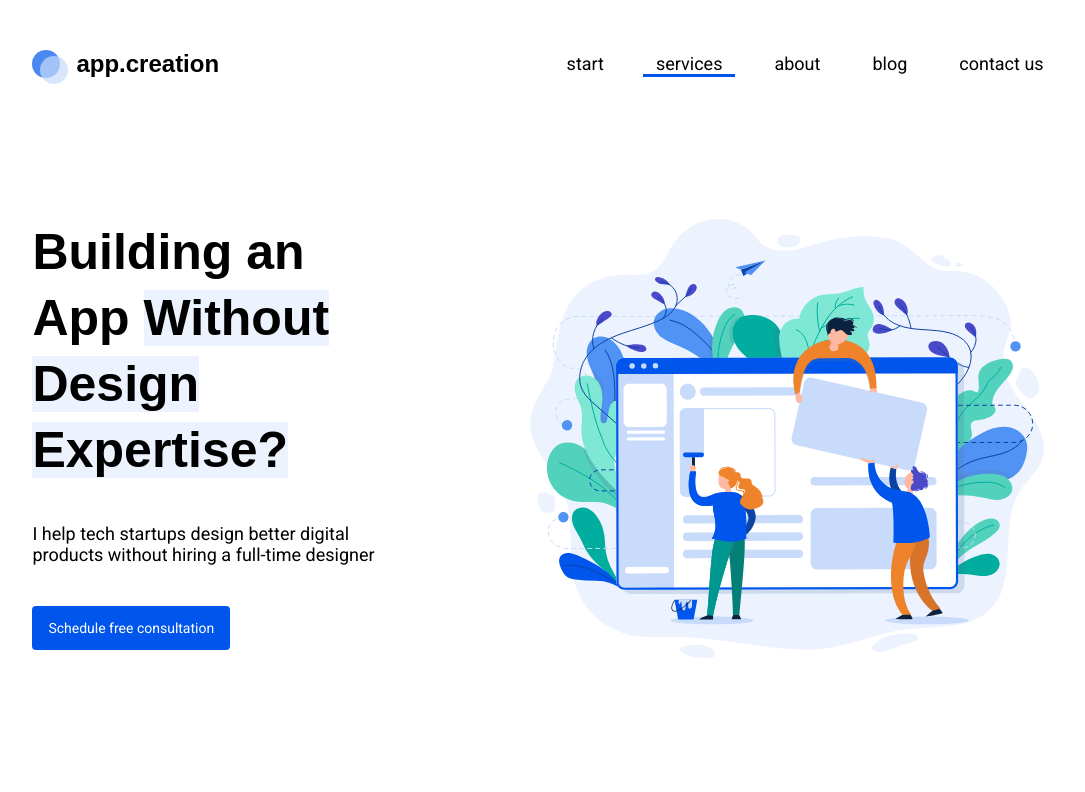
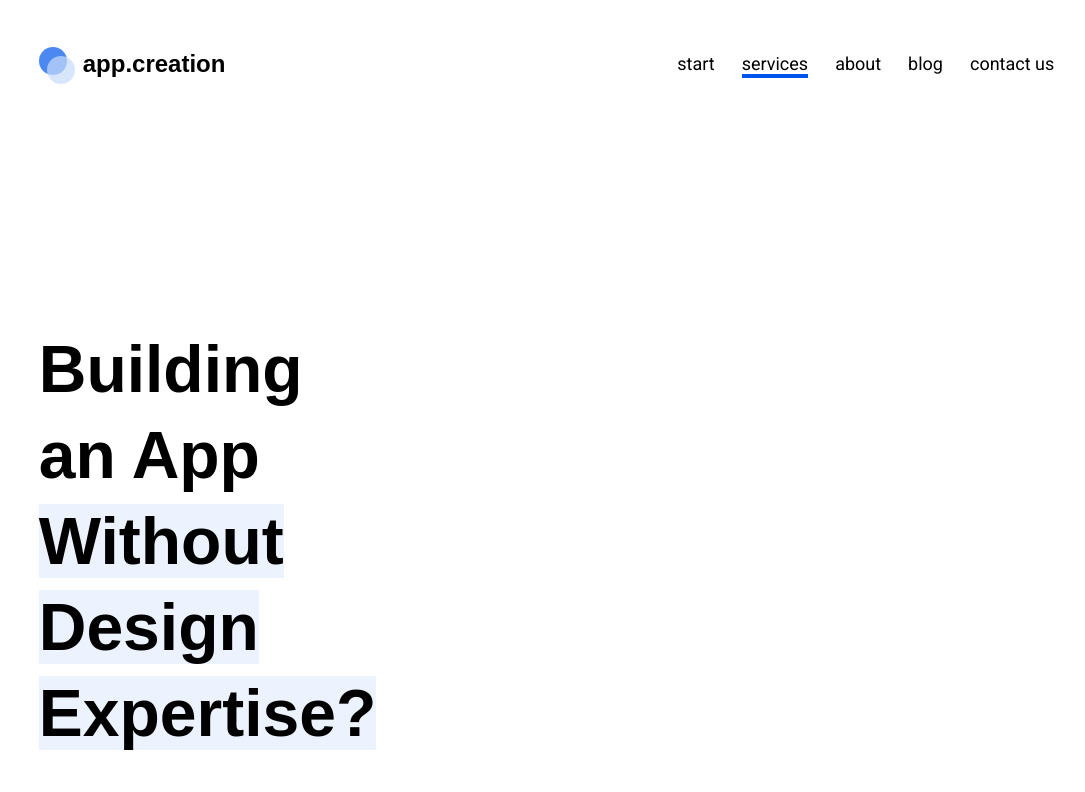
Before and after one commit to WebHeroSchool/tsybuoly1, a plain HTML site: page index.html in a window 1280 px wide. Shown: the top 792 px of the page, without its empty margins (102-1187 px from the left). Drawn offline with Linux system fonts and the light colour scheme; a web font is replaced by a local one.

Commit message:
корректировка

```diff
--- a/fonts.css
+++ b/fonts.css
@@ -4,7 +4,7 @@
 
 @font-face {
     font-family: 'pt_serifbold';
-    src: url('ptserif-bold-webfont.woff') format('woff');
+    src: url('fonts/ptserif-bold-webfont.woff') format('woff');
     font-weight: normal;
     font-style: normal;
 
@@ -15,7 +15,7 @@
 
 @font-face {
     font-family: 'pt_serifbold_italic';
-    src: url('ptserif-bolditalic-webfont.woff') format('woff');
+    src: url('fonts/ptserif-bolditalic-webfont.woff') format('woff');
     font-weight: normal;
     font-style: normal;
 
@@ -26,7 +26,7 @@
 
 @font-face {
     font-family: 'pt_serifitalic';
-    src: url('ptserif-italic-webfont.woff') format('woff');
+    src: url('fonts/ptserif-italic-webfont.woff') format('woff');
     font-weight: normal;
     font-style: normal;
 
--- a/styless.css
+++ b/styless.css
@@ -8,21 +8,22 @@ body {
 }
 .wrapper{
   margin: auto;
-  width: 80%;
+  width: 79%;
     }
   .logo, .menu{
     display: inline-block;
     }
   .logo{
+    /*margin-right: 63%;*/
     position: relative;
     padding: 40px 0;
     padding-left: 44px;
-    font: bold 24px/31px pt_serif, arial, helvetica, sans-serif;
+    font: bold 24px/31px 'pt_serifbold', arial, helvetica, sans-serif;
   }
   .logo__circle {
     position: absolute;
     left: 0;
-    top: 50%;
+    top: 48%;
     transform: translateY(-50%);
     width: 28px;
     height: 28px;
@@ -43,8 +44,8 @@ body {
   }
   .menu__item {
     position: relative;
-    margin-right: 26px;
-    padding: 0 13px;
+    margin-right: 27px;
+    /*padding: 0 13px;*/
     font: 500 18px/21px Roboto, arial, helvetica,sans-serif;
     color: #000;
     text-decoration: none;
@@ -79,7 +80,7 @@ body {
     display: block;
     content: "";
     width: 100%;
-    height: 3px;
+    height: 4px;
     background: #0056EC;
   }
   .menu__item:hover::after, .menu__item_active::after {
@@ -87,31 +88,31 @@ body {
     width: 100%;
   }
   .menu__item:last-child {
-    margin-right: 0;
-    padding-right: 0;
+    margin-right: -18px;
+    padding-right: 1px;
   }
   .main {
   /*  padding-top: 100px;*/
-    padding: 0 63% 100px 0;
+    padding: 107px 66% 228px 0;
     background: top right no-repeat url(img/mainimg.svg);
-/*    background-repeat: no-repeat;
-    background-position: top right;*/
+/*    background-repeat: no-repeat;*/
+    background-position: 103% 25%;
   }
   .main__title {
-    margin: 0 0 40px 0;
-    font: bold 50px/66px pt_serif, arial, helvetica, sans-serif;
+    margin: 0 0 39px 0;
+    font: bold 66px/86px 'pt_serifbold', arial, helvetica, sans-serif;
   }
 
   .main__subtitle {
-    margin: 0 0 41px 0;
-    font: 500 18px/21px Roboto, arial, helvetica,sans-serif;
+    margin: 0 77px 44px 0;
+    font: 22px/22px Roboto, arial, helvetica,sans-serif;
   }
   .main__button {
     display: inline-block;
-    font: 14px/16px Roboto, arial, helvetica,sans-serif;
+    font: 18px/21px Roboto, arial, helvetica,sans-serif;
     color: #fff;
     background: #0056EC;
-    padding: 14px 16px;
+    padding: 19px 29px;
     text-decoration: none;
     border-radius: 4px;
     transition: opacity .5s;
```
Also changed, not shown: index.html (+1 -1 lines), img/mainimg.svg (deleted).
